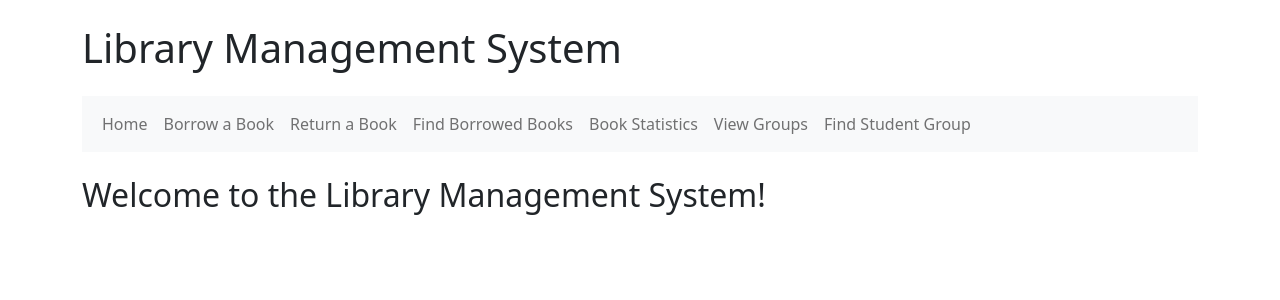
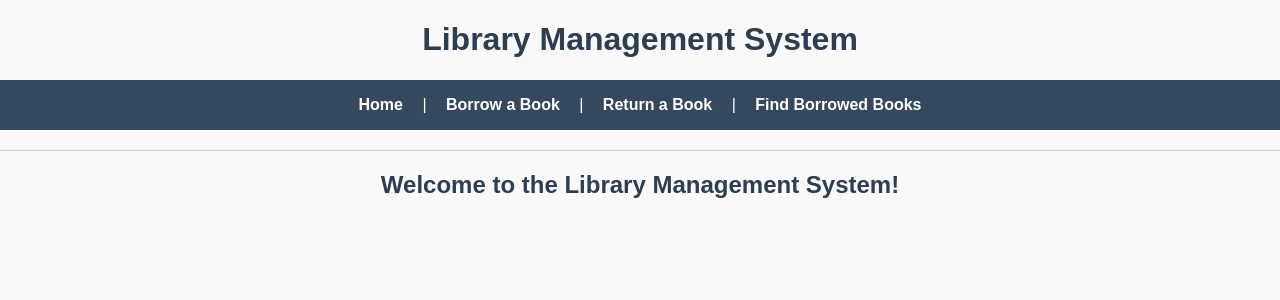
Before and after one commit to stanleyreubens/cosc531-library-system, a Flask app: page / in a window 1280 px wide. Shown: the top 300 px of the page. Run offline with Flask 3, Linux system fonts and the light colour scheme.

Commit message:
Fix app.py issues

```diff
--- a/templates/base.html
+++ b/templates/base.html
@@ -1,55 +1,29 @@
 <!DOCTYPE html>
-<html>
+<html lang="en">
 <head>
-    <title>Library Management System</title>
-    <link href="https://cdn.jsdelivr.net/npm/bootstrap@5.1.3/dist/css/bootstrap.min.css" rel="stylesheet">
+    <meta charset="UTF-8">
+    <meta name="viewport" content="width=device-width, initial-scale=1.0">
+    <title>Library Management</title>
+    <link rel="stylesheet" href="{{ url_for('static', filename='styles.css') }}">
 </head>
-<body class="container mt-4">
-    <h1 class="mb-4">Library Management System</h1>
-
-    <nav class="navbar navbar-expand-lg navbar-light bg-light mb-4">
-        <div class="container-fluid">
-            <button class="navbar-toggler" type="button" data-bs-toggle="collapse" data-bs-target="#navbarNav">
-                <span class="navbar-toggler-icon"></span>
-            </button>
-            <div class="collapse navbar-collapse" id="navbarNav">
-                <ul class="navbar-nav">
-                    <li class="nav-item">
-                        <a class="nav-link" href="{{ url_for('index') }}">Home</a>
-                    </li>
-                    <li class="nav-item">
-                        <a class="nav-link" href="{{ url_for('borrow') }}">Borrow a Book</a>
-                    </li>
-                    <li class="nav-item">
-                        <a class="nav-link" href="{{ url_for('return_book') }}">Return a Book</a>
-                    </li>
-                    <li class="nav-item">
-                        <a class="nav-link" href="{{ url_for('find') }}">Find Borrowed Books</a>
-                    </li>
-                    <li class="nav-item">
-                        <a class="nav-link" href="{{ url_for('book_stats') }}">Book Statistics</a>
-                    </li>
-                    <li class="nav-item">
-                        <a class="nav-link" href="{{ url_for('view_groups') }}">View Groups</a>
-                    </li>
-                    <li class="nav-item">
-                        <a class="nav-link" href="{{ url_for('find_group') }}">Find Student Group</a>
-                    </li>
-                </ul>
-            </div>
-        </div>
+<body>
+    <h1>Library Management System</h1>
+    <nav>
+        <a href="{{ url_for('index') }}">Home</a> |
+        <a href="{{ url_for('borrow') }}">Borrow a Book</a> |
+        <a href="{{ url_for('return_book') }}">Return a Book</a> |
+        <a href="{{ url_for('find') }}">Find Borrowed Books</a>
     </nav>
-
+    <hr>
     {% with messages = get_flashed_messages() %}
-        {% if messages %}
-            {% for message in messages %}
-                <div class="alert alert-info">{{ message }}</div>
-            {% endfor %}
-        {% endif %}
+      {% if messages %}
+        <ul>
+        {% for message in messages %}
+          <li>{{ message }}</li>
+        {% endfor %}
+        </ul>
+      {% endif %}
     {% endwith %}
-
     {% block content %}{% endblock %}
-
-    <script src="https://cdn.jsdelivr.net/npm/bootstrap@5.1.3/dist/js/bootstrap.bundle.min.js"></script>
 </body>
 </html>
```
Also changed, not shown: templates/book_stats.html (deleted, +0 -38 lines), templates/groups.html (deleted, +0 -27 lines), README.md.
